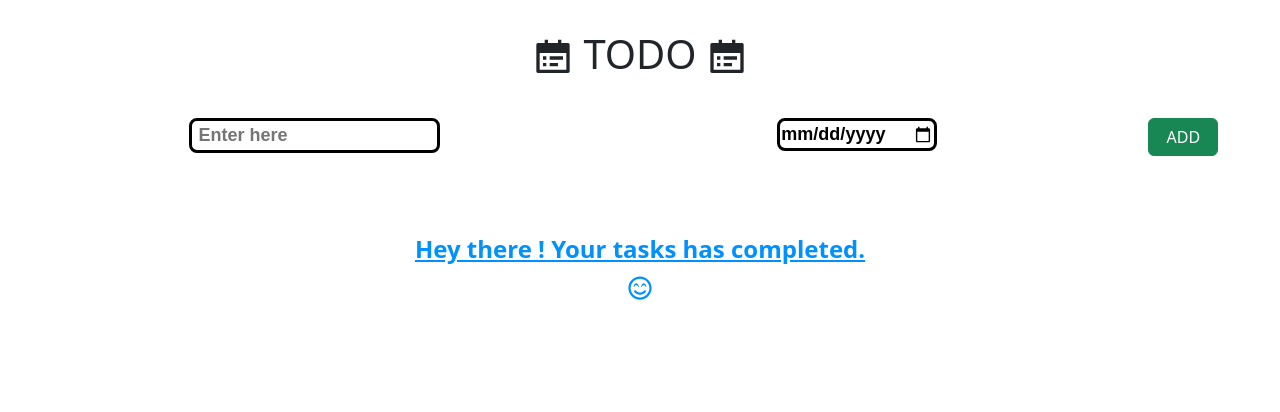
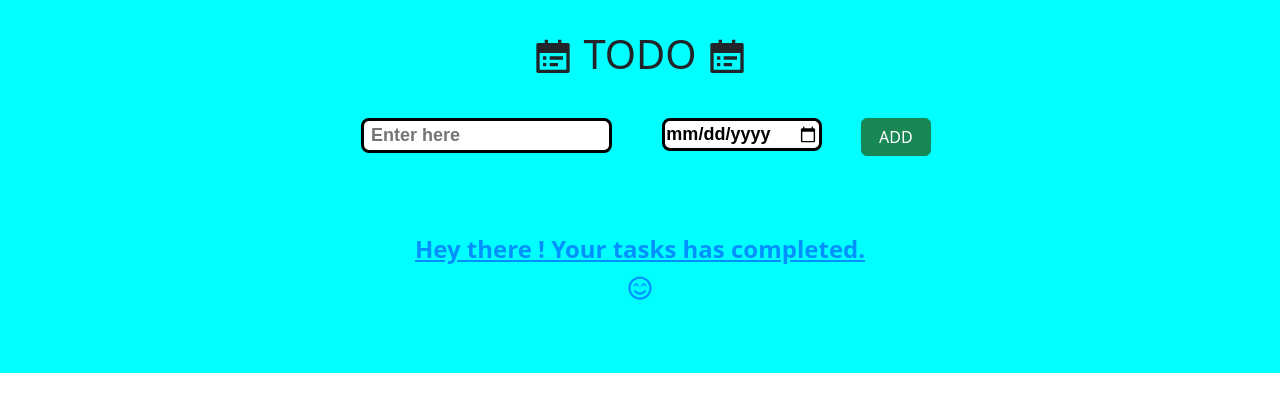
Before and after one commit to aveenavin/Your-Todo, a React (Vite) app: page / in a window 1280 px wide. Shown: the top 412 px of the page. Built offline with nearby package versions, Linux system fonts and the light colour scheme.

Commit message:
add code for reponsive

```diff
--- a/src/App.jsx
+++ b/src/App.jsx
@@ -1,5 +1,5 @@
 import AppName from "./components/AppName"; import Addtodo from "./components/Addtodo"; import TodoitemsComponent from "./components/TodoitemsComponent"; import Message from "./components/Message";
-import { useState } from "react";
+import { useState } from "react"; import style from "./moduleCss/Contener.module.css"
 
 function App() {
 
@@ -20,7 +20,7 @@ function App() {
   }
 
   return (
-    <>
+    <div className={style.Contener}>
       <center>
         <AppName ></AppName>
         <Addtodo onBehavoir={handleBehavoir}></Addtodo>
@@ -29,7 +29,7 @@ function App() {
 
 
       </center>
-    </>
+    </div>
 
   )
 
--- /dev/null
+++ b/src/moduleCss/Contener.module.css
@@ -0,0 +1,6 @@
+.Contener{
+    display: flex;
+    flex-wrap: wrap;
+    justify-content: center;
+    background-color: aqua;
+}
```
